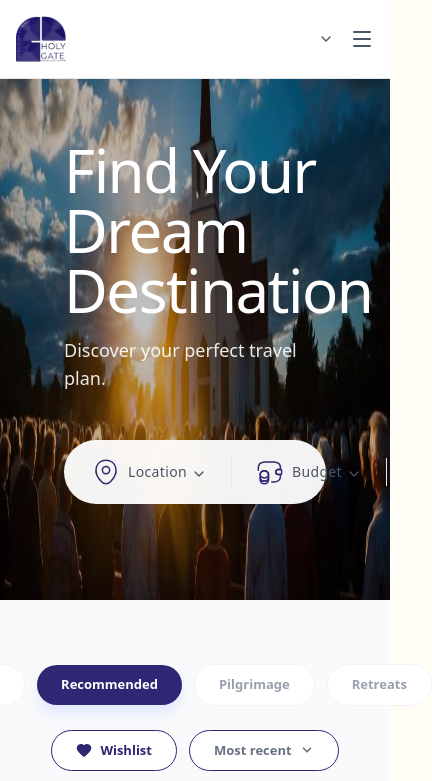
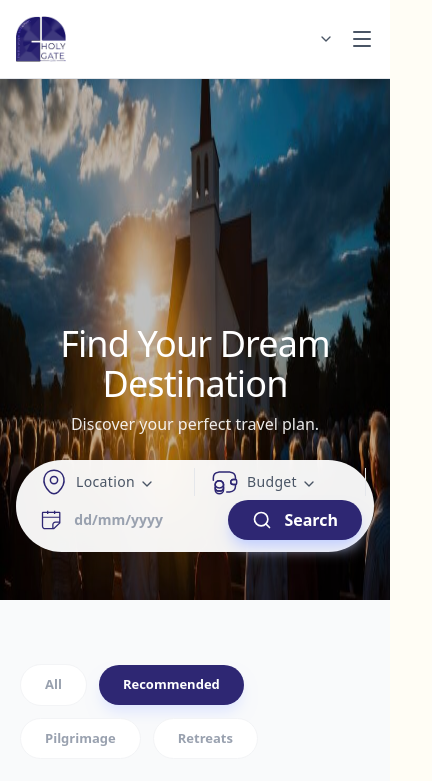
Before and after one commit to saoirseitsolution/Holygate-User, a Next.js app: page /travel in a window 390 px wide. Shown: the top 781 px of the page, 432 px wide, since content can reach past the window. Built offline with nearby package versions, Linux system fonts and the light colour scheme.

Commit message:
responsive solved

```diff
--- a/app/dhyanam/_components/dhyanamHeroSection.tsx
+++ b/app/dhyanam/_components/dhyanamHeroSection.tsx
@@ -18,26 +18,25 @@ export default function DhyanamHeroSection() {
       </div>
       <div className="absolute inset-0 bg-linear-to-t from-[#050505] via-transparent to-transparent" />
 
-        <div className="relative z-10 p-8 px-24 mt-20 flex justify-end">
-          <div className="relative w-96">
+      <div className="relative z-10 p-4 lg:p-8 lg:px-24 mt-20 flex justify-center lg:justify-end">
+        <div className="relative w-full max-w-md lg:w-96">
           <Search className="absolute left-4 top-1/2 z-30 -translate-y-1/2 text-white/40" size={16} />
           <input
             type="text"
             placeholder="Search your video"
-              className="w-full bg-white/10 backdrop-blur-xl border border-white/20 rounded-full py-2.5 pl-11 pr-4 text-xs focus:outline-none"
+            className="w-full bg-white/10 backdrop-blur-xl border border-white/20 rounded-full py-2 pl-10 pr-4 text-xs focus:outline-none"
           />
         </div>
       </div>
 
-        <div className="relative z-10 px-16 mt-16 max-w-3xl">
-          <h1 className="text-5xl font-semibold leading-[1.1] mb-6">
+      <div className="relative z-10 px-4 lg:px-16 mt-8 lg:mt-16 max-w-full lg:max-w-3xl text-center lg:text-left">
+        <h1 className="text-3xl lg:text-5xl font-semibold leading-snug lg:leading-[1.1] mb-4 lg:mb-6">
           Discover place of faith,<br /> prayer, and divine guidance
         </h1>
-          <p className="text-white/60 text-[15px] leading-relaxed max-w-xl">
+        <p className="text-white/60 text-sm lg:text-[15px] leading-relaxed max-w-full lg:max-w-xl">
           We are a community shaped by prayer, scripture, and daily life. Across seasons and generations, we gather to celebrate the liturgy, support one another, and walk together in faith.
         </p>
       </div>
     </div>
-
   )
 }
--- a/app/travel/_components/TravelCard.tsx
+++ b/app/travel/_components/TravelCard.tsx
@@ -17,7 +17,7 @@ export interface TourData {
 export const TravelCard = ({ tour }: { tour: TourData }) => {
     const route = useRouter();
   return (
-    <div onClick={()=>route.push('/travel/details')} className="flex flex-col bg-white rounded-3xl overflow-hidden border border-gray-100 shadow-sm group">
+    <div onClick={()=>route.push('/travel/details')} className="flex flex-col bg-white rounded-3xl cursor-pointer overflow-hidden border border-gray-100 shadow-sm group">
       {/* Image Container */}
       <div className="relative aspect-4/3 overflow-hidden">
         <Image
--- a/app/travel/_components/TravelHero.tsx
+++ b/app/travel/_components/TravelHero.tsx
@@ -8,42 +8,41 @@ import { IconCalender } from '@/components/common/icons/IconCalender';
 
 export const TravelHero = () => {
   return (
-    <div className="relative h-[600px] w-full flex flex-col justify-end px-16 overflow-hidden">
+    <div className="relative h-[600px] w-full flex flex-col justify-end px-4 lg:px-16 overflow-hidden">
       {/* 1. Background Image with Dark Tint */}
       <div
-        className="absolute inset-0  bg-cover bg-center"
+        className="absolute inset-0 bg-cover bg-center"
         aria-hidden="true"
-        // style={{ backgroundImage: `url(${travelHero})` }}
       >
-
         <Image src={travelHero} alt="Travel Hero" fill className="absolute inset-0 bg-black/40" />
-          <div className="absolute inset-0" style={{ backgroundColor: '#00000040' }} />
+        <div className="absolute inset-0" style={{ backgroundColor: '#00000040' }} />
       </div>
 
       {/* 2. Text Content */}
-      <div className="relative z-10 mb-12">
-        <h1 className="text-white text-6xl  mb-4 tracking-tight">
+      <div className="relative z-10 mb-6 lg:mb-12 text-center lg:text-left">
+        <h1 className="text-white text-4xl lg:text-6xl mb-2 lg:mb-4 tracking-tight">
           Find Your Dream Destination
         </h1>
-        <p className="text-white/90 text-lg">
+        <p className="text-white/90 text-base lg:text-lg">
           Discover your perfect travel plan.
         </p>
       </div>
 
       {/* 3. Segmented Search Bar (The "Travel Bar") */}
-      <div className="relative z-10 w-full max-w-6xl mb-24">
-        <div className="bg-white/95 backdrop-blur-md rounded-full p-1 flex items-center shadow-2xl">
+      <div className="container relative mx-auto z-10 w-full mb-12 lg:mb-24">
+        <div className="bg-white/95 container backdrop-blur-md rounded-full p-2 flex flex-wrap lg:flex-nowrap items-center shadow-2xl">
           {/* Location Segment */}
-          <div className="flex-1 flex items-center gap-3 px-6 border-r border-gray-200">
-            <Dropdown icon={<IconMap/>} items={[{ label: 'Location' }]} label="Location" />
+          <div className="flex-1 flex items-center gap-3 px-4 lg:px-6 border-r border-gray-200">
+            <Dropdown icon={<IconMap />} items={[{ label: 'Location' }]} label="Location" />
           </div>
-          <div className="flex-1 flex items-center gap-3 px-6 border-r border-gray-200">
 
           {/* Budget Segment */}
-          <Dropdown icon={<IconBudget/>} items={[{ label: 'Budget' }]} label="Budget" />
-        </div>
+          <div className="flex-1 flex items-center gap-3 px-4 lg:px-6 border-r border-gray-200">
+            <Dropdown icon={<IconBudget />} items={[{ label: 'Budget' }]} label="Budget" />
+          </div>
+
           {/* Date Segment */}
-          <div className="flex-1 flex items-center gap-3 px-6">
+          <div className="flex-1 flex items-center gap-3 px-4 lg:px-6">
             <IconCalender />
             <input
               type="text"
@@ -53,11 +52,10 @@ export const TravelHero = () => {
           </div>
 
           {/* Search Button Cap */}
-          <button className="bg-[#2E2773] hover:bg-[#342da3] transition-colors text-white px-8 m-1 py-3 rounded-full flex items-center gap-3 font-bold shadow-lg shadow-indigo-200">
+          <button className="bg-[#2E2773] hover:bg-[#342da3] transition-colors text-white px-6 lg:px-8 m-1 py-2 lg:py-3 rounded-full flex items-center gap-3 font-bold shadow-lg shadow-indigo-200">
             <Search size={20} />
             <span>Search</span>
           </button>
-
         </div>
       </div>
     </div>
--- a/app/travel/_components/TravelSection.tsx
+++ b/app/travel/_components/TravelSection.tsx
@@ -20,10 +20,10 @@ const TRAVEL_DATA: TourData[] = [
 export default function TravelSection() {
     const router = useRouter();
   return (
-    <section className="py-16 px-12 bg-[#F9FAFB]">
+    <section className="py-16 lg:px-12 px-5 bg-[#F9FAFB]">
       {/* Top Filter & Action Bar */}
       <div className="flex flex-col lg:flex-row items-center justify-between gap-6 mb-12">
-        <div className="flex items-center gap-3">
+        <div className="flex items-center flex-wrap gap-3">
           <button className="bg-white cursor-pointer text-gray-400 border border-gray-100 px-6 py-2.5 rounded-full text-[13px] font-bold">All</button>
           <button className="bg-[#2E2773] cursor-pointer text-white px-6 py-2.5 rounded-full text-[13px] font-bold shadow-lg shadow-indigo-100">Recommended</button>
           <button className="bg-white cursor-pointer text-gray-400 border border-gray-100 px-6 py-2.5 rounded-full text-[13px] font-bold">Pilgrimage</button>
--- a/app/travel/details/_components/Hero.tsx
+++ b/app/travel/details/_components/Hero.tsx
@@ -29,7 +29,7 @@ export const Hero = () => {
         </div>
         <p className='text-white'>(128 reviews)</p>
         </div>
-        <h1 className="text-white text-6xl  mb-4 tracking-tight">
+        <h1 className="text-white text-3xl sm:text-4xl lg:text-6xl  mb-4 tracking-tight">
           Migrating to Linear 101
         </h1>
         <p className="text-white/90  flex items-center gap-2">
--- a/app/travel/details/_components/ReviewSection.tsx
+++ b/app/travel/details/_components/ReviewSection.tsx
@@ -24,7 +24,7 @@ export const ReviewSection = () => {
   ];
 
   return (
-    <div className="max-w-7xl mx-auto px-6 mb-20">
+    <div className="max-w-7xl mx-auto  mt-8">
       <div className="bg-white border border-gray-100 rounded-4xl p-10 shadow-sm">
 
         {/* Header Summary */}
--- a/app/travel/details/_components/TravelDetail.tsx
+++ b/app/travel/details/_components/TravelDetail.tsx
@@ -2,11 +2,12 @@
 import IconMap from '@/components/common/icons/IconMap';
 import { Clock, Users, Calendar, MapPin, Phone, Mail, Check, Download } from 'lucide-react';
 import { useRouter } from 'next/navigation';
+import { ReviewSection } from './ReviewSection';
 
 export default function TravelDetailPage() {
     const route = useRouter();
   return (
-    <div className="max-w-7xl mx-auto px-6 py-12 bg-white">
+    <div className=" container mx-auto px-4 sm:px-6 lg:px-8 py-12 bg-[#FAFAFA]">
       <div className="flex flex-col lg:flex-row gap-8">
 
         {/* --- LEFT CONTENT AREA --- */}
@@ -126,6 +127,7 @@ export default function TravelDetailPage() {
         </aside>
 
       </div>
+        <ReviewSection/>
     </div>
   );
 }
--- a/app/travel/details/page.tsx
+++ b/app/travel/details/page.tsx
@@ -1,6 +1,5 @@
 
 import { Hero } from "./_components/Hero";
-import { ReviewSection } from "./_components/ReviewSection";
 import TravelDetailPage from "./_components/TravelDetail";
 
 
@@ -9,7 +8,7 @@ export default function page() {
     <>
     <Hero/>
     <TravelDetailPage/>
-    <ReviewSection/>
+
     </>
   )
 }
```
Lines whose indentation alone changed are shown as unchanged.
